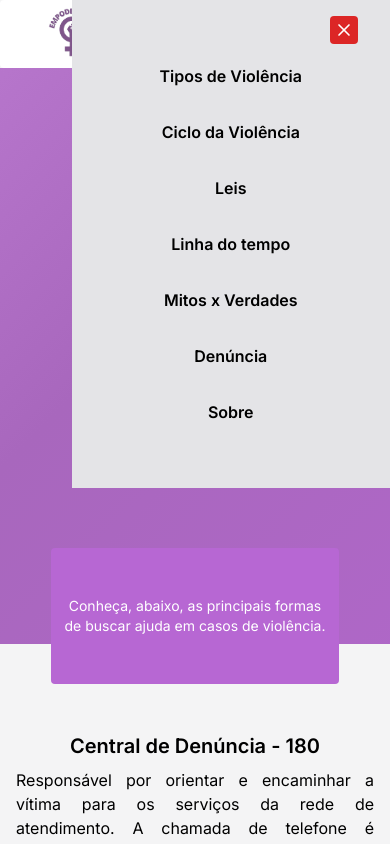
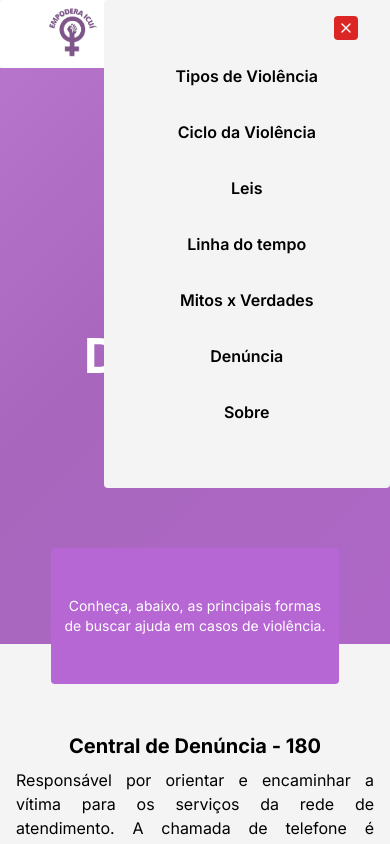
Before and after one commit to igorabreu29/empodera-icui, a Next.js app: page /complaint in a window 390 px wide. Both pictures are taken after a click on the button "Button". Shown: the top 844 px of the page. Built offline with nearby package versions, Linux system fonts and the light colour scheme.

Commit message:
feat: adding new styles

```diff
--- a/src/app/complaint/page.tsx
+++ b/src/app/complaint/page.tsx
@@ -16,7 +16,7 @@ export default function Complaint() {
 
       <section className="mt-8 py-4 px-4 md:px-12 flex items-center justify-center flex-col gap-12">
         <section className="text-center flex items-center justify-center flex-col gap-2 w-full max-w-[40rem]">
-          <h3 className="text-xl font-semibold text-center md:text-2xl">
+          <h3 className="text-xl font-bold text-center md:text-2xl">
             Central de Denúncia - 180
           </h3>
           <p className="text-justify">
@@ -28,7 +28,7 @@ export default function Complaint() {
         </section>
 
         <section className="flex items-center justify-center flex-col gap-8">
-          <h3 className="text-xl md:text-2xl font-semibold text-center">
+          <h3 className="text-xl md:text-2xl font-bold text-center">
             Caso precise de atendimento médico, busque:
           </h3>
 
@@ -60,12 +60,12 @@ export default function Complaint() {
         </section>
 
         <section className="flex flex-col items-center gap-4 justify-center">
-          <h3 className="font-bold text-lg md:text-2xl text-center">
+          <h3 className="font-bold text-xl md:text-2xl text-center">
             Em caso de denúncia ou acolhimento, busque:
           </h3>
 
           <div className="w-full max-w-[40rem] space-y-4 text-center">
-            <h4 className="font-semibold text-xl">
+            <h4 className="font-semibold text-lg">
               Delegacia de Defesa da Mulher de Ananindeua (DEAM)
             </h4>
             <p>
--- a/src/app/page.tsx
+++ b/src/app/page.tsx
@@ -3,7 +3,7 @@ import Link from 'next/link'
 export default function Home() {
   return (
     <main>
-      <header className="bg-degrade bg-400% bg-no-repeat animate-degrade h-[36rem] flex items-center justify-center font-bold p-10 text-white flex-col gap-4">
+      <header className="bg-degrade bg-400% bg-no-repeat animate-degrade h-[36rem] flex items-center justify-center font-bold p-10 text-white flex-col gap-4 overflow-hidden">
         <h1
           className="text-center text-5xl md:text-6xl leading-normal"
           data-aos="fade-up"
--- a/src/app/types/page.tsx
+++ b/src/app/types/page.tsx
@@ -14,10 +14,7 @@ export default function Types() {
   return (
     <>
       <Title text="Tipos de Violência" />
-      <InformAboutPage
-        text="Essa seção abordará todos os tipos de violência contra a mulher. Além de maneiras de
-        identifica-lás."
-      />
+      <InformAboutPage text="Essa seção abordará todos os tipos de violência contra a mulher e alguns exemplos" />
 
       <section className="flex items-center justify-center px-2 sm:w-full sm:max-w-[29.5rem] text-center mx-auto my-10">
         <p className="font-medium text-base sm:text-lg" data-aos="fade-down">
--- a/src/components/MenuNav.tsx
+++ b/src/components/MenuNav.tsx
@@ -19,54 +19,54 @@ export function MenuNav() {
         />
       </Link>
       {active && (
-        <div className="absolute z-50 top-0 right-0 bg-zinc-200 flex items-center justify-center py-14 p-20">
+        <div className="absolute z-50 top-0 right-0 bg-zinc-100 flex items-center justify-center py-14 px-16 rounded">
           <button
-            className="absolute top-4 right-8 bg-red-600 p-1 rounded text-white"
+            className="absolute top-4 right-8 bg-red-600 p-1 rounded text-white hover:scale-105 transition-transform"
             onClick={() => setActive(false)}
             aria-label="Button"
           >
-            <X size={20} />
+            <X size={16} />
           </button>
           <div className="flex items-center justify-center flex-col gap-4 font-semibold">
             <Link
               href={'/types'}
-              className="hover:bg-zinc-300 hover:scale-105 p-2 transition-all"
+              className="hover:bg-zinc-300 hover:scale-105 p-2 transition-all rounded w-full text-center"
             >
               Tipos de Violência
             </Link>
             <Link
               href={'/cycle'}
-              className="hover:bg-zinc-300 hover:scale-105 p-2 transition-all"
+              className="hover:bg-zinc-300 hover:scale-105 p-2 transition-all rounded w-full text-center"
             >
               Ciclo da Violência
             </Link>
             <Link
               href={'/laws'}
-              className="hover:bg-zinc-300 hover:scale-105 p-2 transition-all"
+              className="hover:bg-zinc-300 hover:scale-105 p-2 transition-all rounded w-full text-center"
             >
               Leis
             </Link>
             <Link
               href={'/timeline'}
-              className="hover:bg-zinc-300 hover:scale-105 p-2 transition-all"
+              className="hover:bg-zinc-300 hover:scale-105 p-2 transition-all rounded w-full text-center"
             >
               Linha do tempo
             </Link>
             <Link
               href={'/myths-x-truths'}
-              className="hover:bg-zinc-300 hover:scale-105 p-2 transition-all"
+              className="hover:bg-zinc-300 hover:scale-105 p-2 transition-all rounded w-full text-center"
             >
               Mitos x Verdades
             </Link>
             <Link
               href={'/complaint'}
-              className="hover:bg-zinc-300 hover:scale-105 p-2 transition-all"
+              className="hover:bg-zinc-300 hover:scale-105 p-2 transition-all rounded w-full text-center"
             >
               Denúncia
             </Link>
             <Link
               href={'/about'}
-              className="hover:bg-zinc-300 hover:scale-105 p-2 transition-all"
+              className="hover:bg-zinc-300 hover:scale-105 p-2 transition-all rounded w-full text-center"
             >
               Sobre
             </Link>
```
